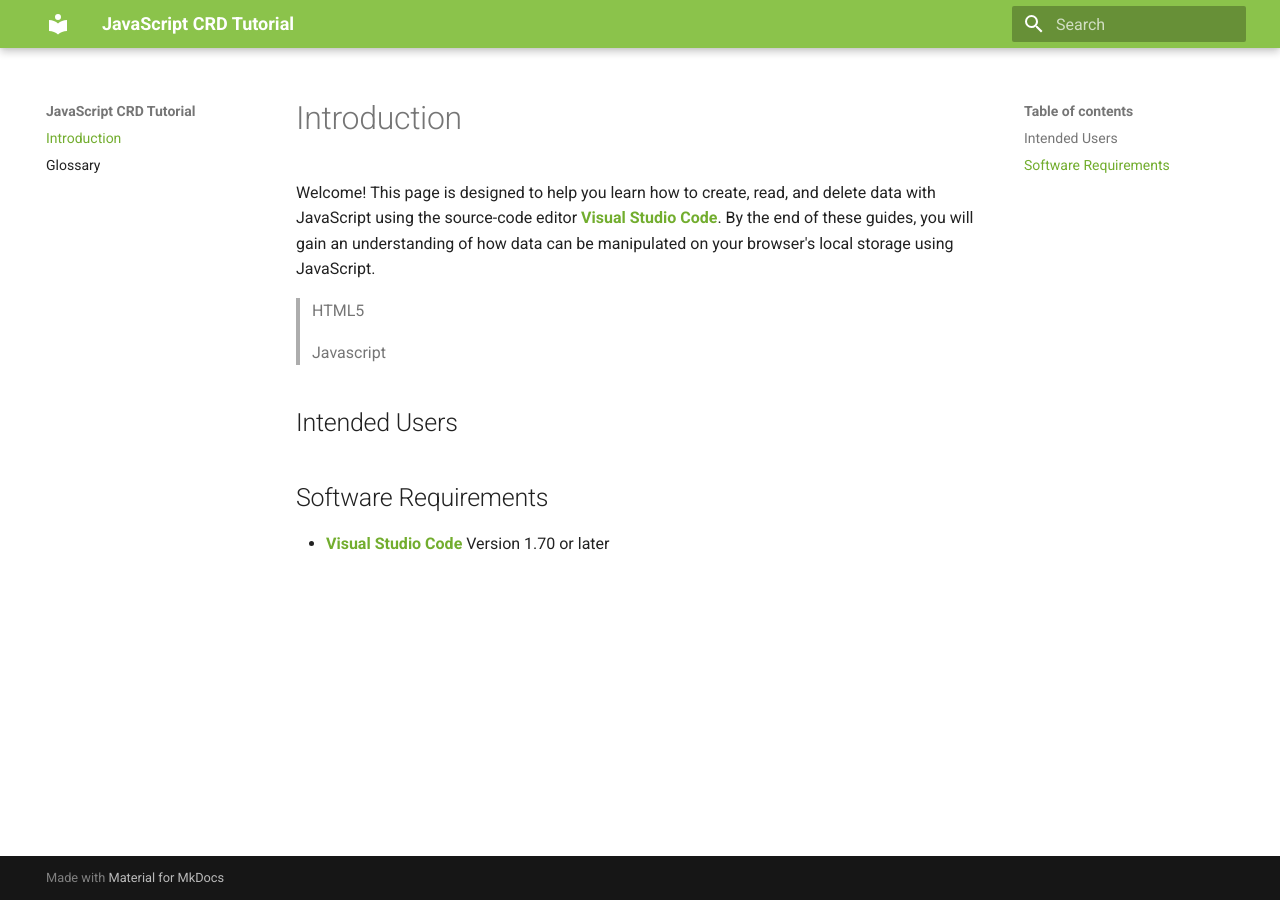
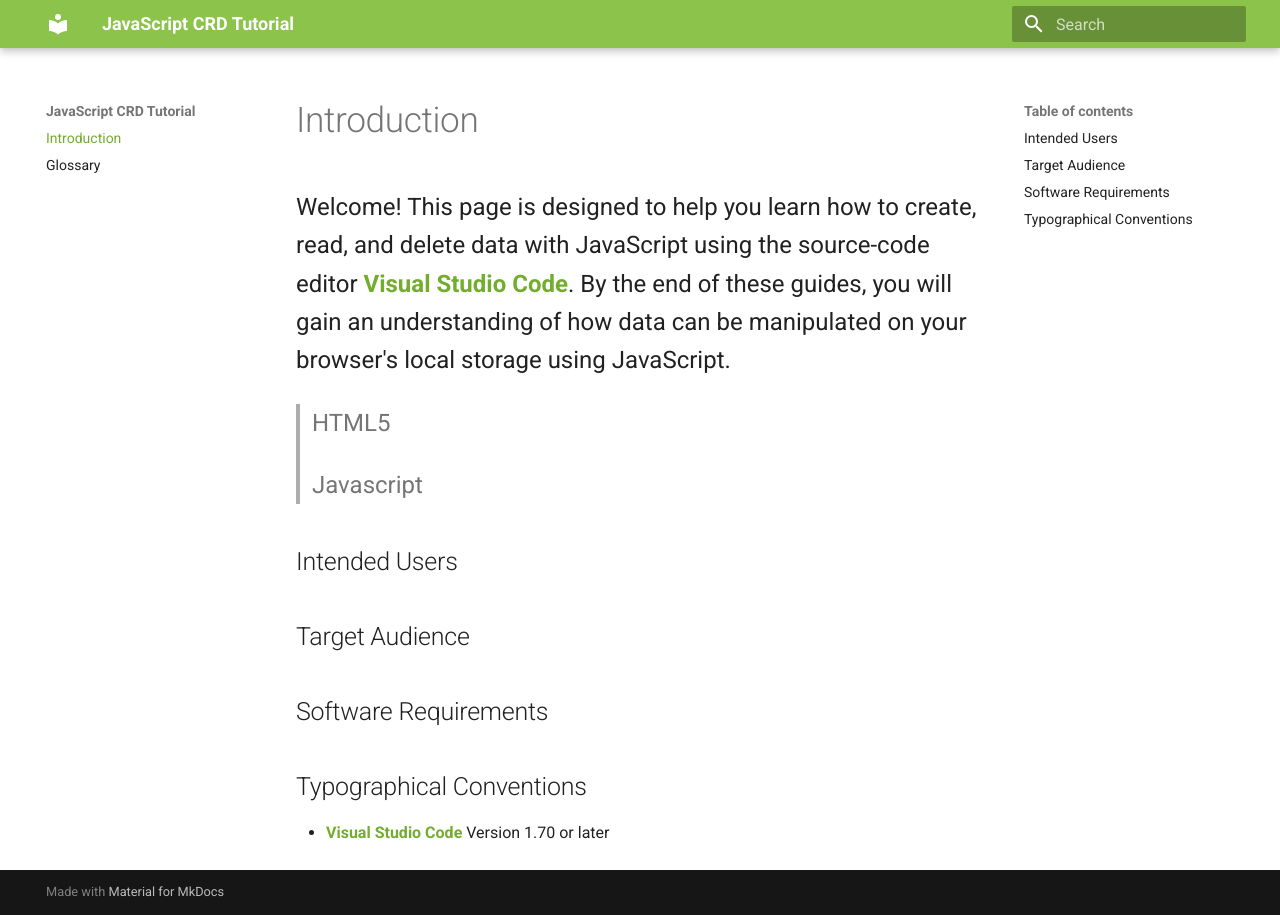
Before and after one commit to mnkhee/user-docs-project, an MkDocs documentation site: the page built from docs/introduction.md, in a window 1280 px wide. Built offline with MkDocs 1.6.1 and Material for MkDocs 9.7.7, drawn with Linux system fonts in a browser that asks for light colours.

Commit message:
Add stylesheet to project

```diff
--- a/docs/introduction.md
+++ b/docs/introduction.md
@@ -8,6 +8,10 @@
 
 ## Intended Users
 
+## Target Audience
+
 ## Software Requirements
 
+## Typographical Conventions
+
 - [**Visual Studio Code**](https://code.visualstudio.com/download) Version 1.70 or later
--- /dev/null
+++ b/docs/template.css
@@ -0,0 +1,7 @@
+.md-typeset h1 {
+    font-size: 2.2em;
+}
+
+p {
+    font-size: 1.5em;
+}
--- a/mkdocs.yml
+++ b/mkdocs.yml
@@ -1,4 +1,5 @@
 site_name: JavaScript CRD Tutorial
+extra_css: [template.css]
 theme:
   name: material
   palette:
```
